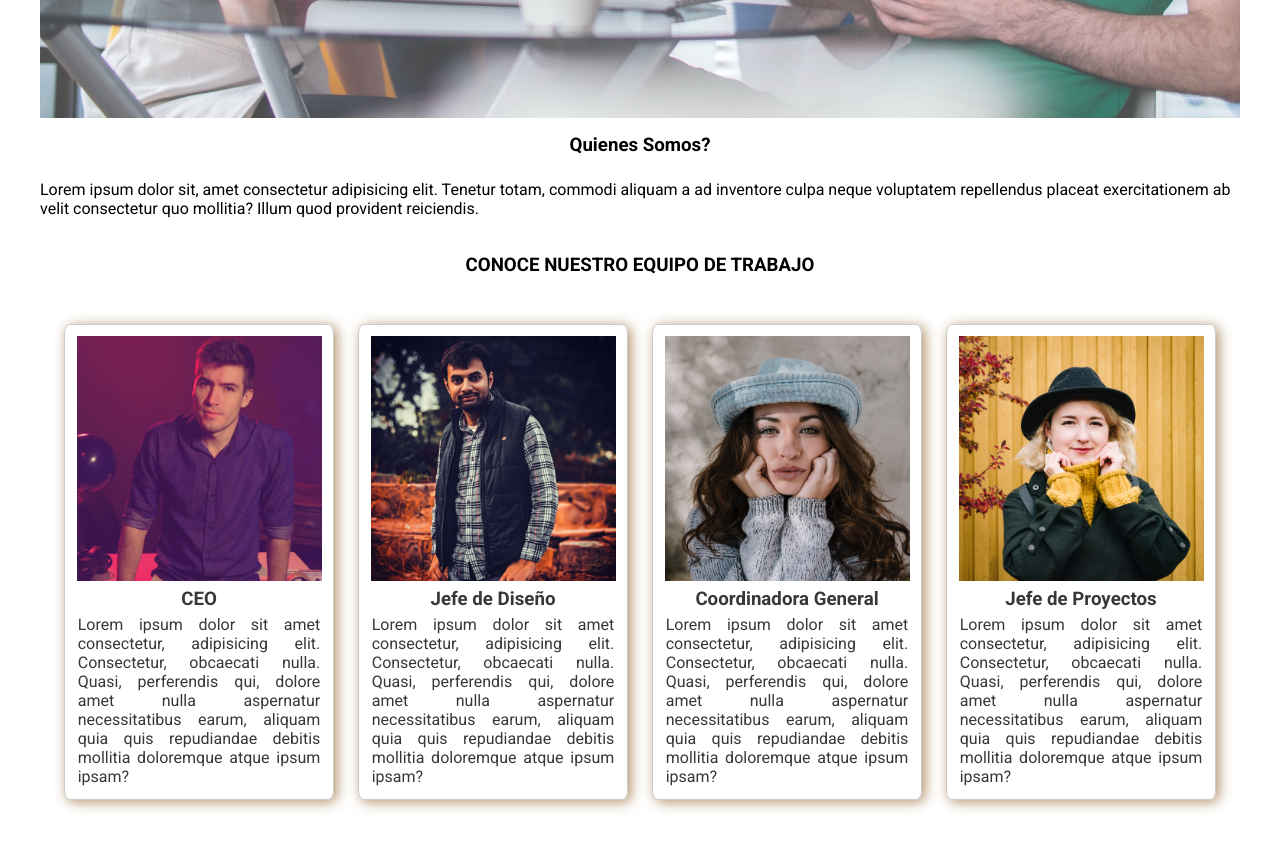
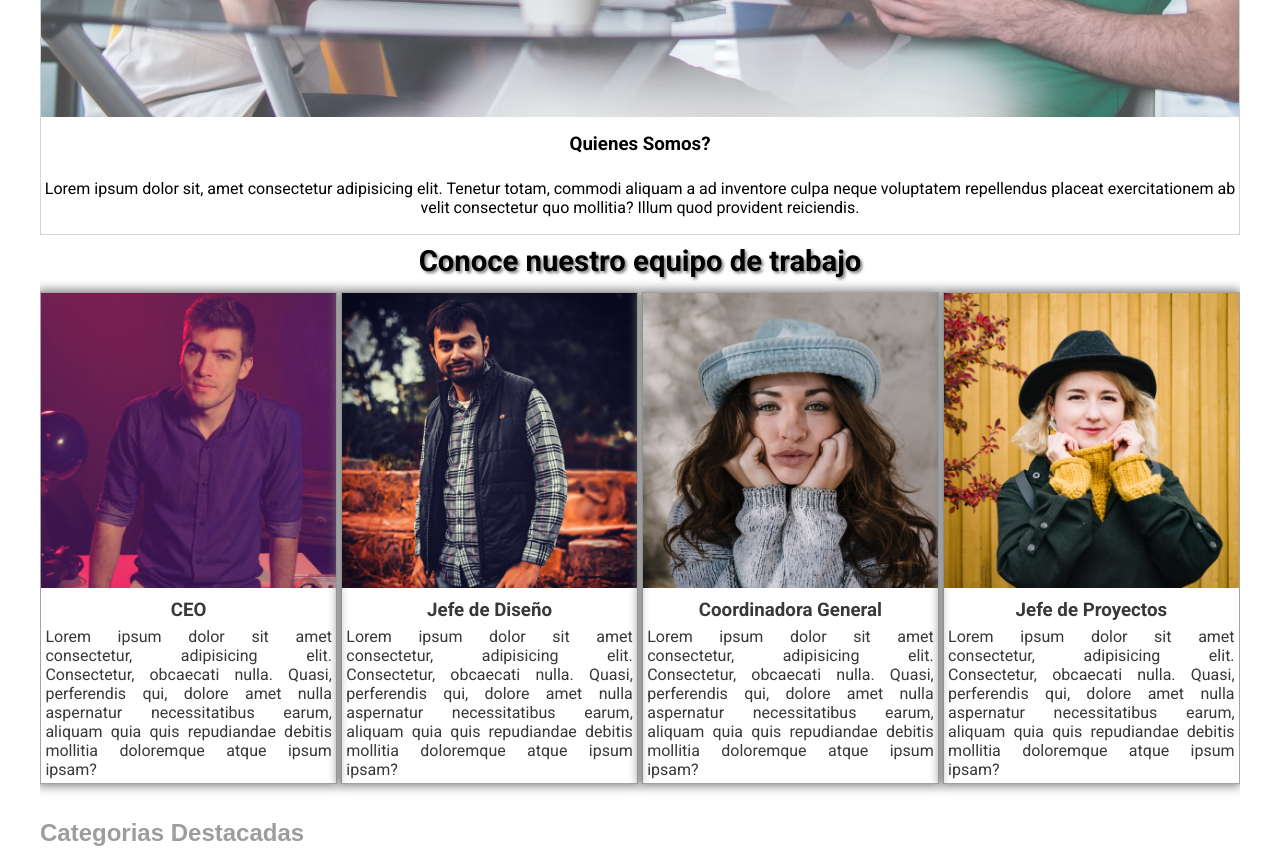
Before and after one commit to gabrielcan/ProyectoWeb, a plain HTML site: page secciones/quienesSomos.html in a window 1280 px wide. Shown: the part 900-1750 px from the top of the page. Drawn offline with Linux system fonts and the light colour scheme.

Commit message:
Agrgamos grid  a la section quienes somos

```diff
--- a/css/style.css
+++ b/css/style.css
@@ -147,7 +147,7 @@ section {
 }
 .cont_icon_buscar {
   height: 100%;
-  width: 2.3rem;
+  width: 2.4rem;
   display: flex;
   align-items: center;
   justify-content: center;
@@ -508,10 +508,61 @@ button {
 }
 
 /* QUIENES SOMOS */
+
+.quinesSomos__Cont {
+  display: grid;
+  grid-template-rows: 64% 3% 31%;
+  grid-template-columns: 1fr 1fr 1fr 1fr 1fr 1fr 1fr 1fr 1fr 1fr 1fr 1fr;
+  grid-gap: 0.3%;
+  grid-template-areas:
+      "area1 area1 area1 area1 area1 area1 area1 area1 area1 area1 area1 area1"
+      "area2 area2 area2 area2 area2 area2 area2 area2 area2 area2 area2 area2"
+      "area3 area3 area3 area4 area4 area4 area5 area5 area5 area6 area6 area6";
+  align-items: stretch;
+  /* margin-top: 1%; */
+  overflow: hidden;
+  align-content: stretch;
+}
 .quinesSomos__Cont h3 {
   margin-top: 1%;
   margin-bottom: 2%;
   text-align: center;
+}
+.quinesSomos__inicioCont {
+  text-align: center;
+  border: #918c8c60 1px solid;
+  grid-area: area1;
+  overflow: hidden;
+}
+
+.quienesSomos__presentCard3,
+.quienesSomos__presentCard4,
+.quienesSomos__presentCard5,
+.quienesSomos__presentCard6 {
+  box-shadow: -1px 0px 10px 2px grey;
+  border: 1px solid #0606065e;
+}
+.quienesSomos__presentCard3 {
+  grid-area: area3;
+}
+
+.quienesSomos__presentCard4 {
+  grid-area: area4;
+}
+.quienesSomos__presentCard5 {
+  grid-area: area5;
+}
+.quienesSomos__presentCard6 {
+  grid-area: area6;
+}
+
+.quinesSomos__subtitle2 {
+  grid-area: area2;
+  text-align: center;
+  justify-self: center;
+  font-size: 25px;
+margin-bottom: 2%;
+  text-shadow: 2px 2px 3px grey;
 }
 
 .quienesSomos__img {
@@ -523,7 +574,7 @@ button {
   width: 100%;
   z-index: 1;
 }
-.quinesSomos__Cont,
+
 .quienesSomos__contText {
   display: flex;
   justify-content: center;
@@ -550,28 +601,28 @@ button {
   width: 30%;
   margin: 1%;
   box-shadow: 3px 2px 13px 0px #b29168;
-  border-radius: 2%;k;
+  border-radius: 2%;
 }
 .quiensSomos__presentImgText {
   margin: 0.5%;
   text-align: justify;
   color: #060608cc;
+  padding: 1%;
 }
 
 /* Form Contacto */
 
-.main__formContacto_cont section{
+.main__formContacto_cont section {
   display: flex;
   flex-direction: column;
-
 }
-.main__formContacto_cont{
+.main__formContacto_cont {
   flex-direction: row;
   display: flex;
   align-content: center;
   justify-content: space-between;
 }
-.formContacto__cont{
+.formContacto__cont {
   background: rgba(178, 145, 104, 0.44);
   display: flex;
   flex-direction: column;
@@ -581,13 +632,13 @@ button {
   width: 40%;
   max-height: 315px;
 }
-.formContacto__cont label{
+.formContacto__cont label {
   margin: 1%;
 }
-.formContacto__cont h3{
+.formContacto__cont h3 {
   text-align: center;
 }
-.formContacto__buttonEnviar{
+.formContacto__buttonEnviar {
   background: #000;
   color: white;
   display: flex;
@@ -604,18 +655,18 @@ text-align: center;
   opacity: 100%;
   transition: all 1s;
 }
-.formContacto__buttonEnviar:hover{
+.formContacto__buttonEnviar:hover {
   background: #fdc43f;
   color: #000;
   transition: all 1s;
   opacity: 80%;
 }
 
-  .publicidad__img{
+.publicidad__img {
   width: 100%;
   opacity: 90%;
 }
-  .publicidad__cont{
+.publicidad__cont {
   width: 17.5%;
   display: flex;
   align-self: center;
@@ -623,19 +674,17 @@ text-align: center;
 
 /* Formulario Registro */
 
-
-.main__formRegist_cont section{
+.main__formRegist_cont section {
   display: flex;
   flex-direction: column;
-
 }
-.main__formRegist_cont{
+.main__formRegist_cont {
   flex-direction: row;
   display: flex;
   align-content: center;
   justify-content: space-between;
 }
-.formRegist__cont{
+.formRegist__cont {
   background: rgba(178, 145, 104, 0.44);
   display: flex;
   flex-direction: column;
@@ -648,7 +697,7 @@ text-align: center;
   border-radius: 2rem;
   box-shadow: -2px 2px 10px 2px black;
 }
-.formRegist__cont input{
+.formRegist__cont input {
   width: 60%;
   display: flex;
   align-self: center;
@@ -656,13 +705,13 @@ text-align: center;
   border-radius: 2rem;
   padding: 1%;
 }
-.formRegist__cont label{
+.formRegist__cont label {
   margin: 1%;
 }
-.formRegist__cont h3{
+.formRegist__cont h3 {
   text-align: center;
 }
-.formRegist__buttonEnviar{
+.formRegist__buttonEnviar {
   background: #000;
   color: white;
   display: flex;
@@ -679,23 +728,23 @@ text-align: center;
   opacity: 100%;
   transition: all 1s;
 }
-.formRegist__buttonEnviar:hover{
+.formRegist__buttonEnviar:hover {
   background: #fdc43f;
   color: #000;
   transition: all 1s;
   opacity: 80%;
 }
 
-.formRegistpublicidad__img{
+.formRegistpublicidad__img {
   width: 100%;
   opacity: 90%;
 }
-.formRegistpublicidad__cont{
+.formRegistpublicidad__cont {
   width: 28%;
   display: flex;
   align-self: center;
 }
-.formRegist__condiciones{
+.formRegist__condiciones {
   margin: 2% 30% 2% 30%;
   text-align: center;
   display: flex;
@@ -703,25 +752,21 @@ text-align: center;
 
 /* formVender */
 
-
-.main__formVender_cont section{
+.main__formVender_cont section {
   display: flex;
   flex-direction: column;
-
 }
-.main__formVender_cont{
+.main__formVender_cont {
   flex-direction: row;
   display: flex;
   align-content: center;
   justify-content: space-between;
 }
-.formVender__cont{
+.formVender__cont {
   background: rgba(178, 145, 104, 0.44);
   display: flex;
   flex-direction: column;
-  border: 1px
-px
-solid black;
+  border: 1px px solid black;
   padding: 1%;
   margin: 1%;
   width: 40%;
@@ -732,7 +777,7 @@ solid black;
   align-items: center;
   box-shadow: -2px 2px 10px 2px black;
 }
-.formVender__cont input{
+.formVender__cont input {
   width: 60%;
   display: flex;
   align-self: center;
@@ -740,18 +785,18 @@ solid black;
   border-radius: 2rem;
   padding: 1%;
 }
-.formVender__cont label{
+.formVender__cont label {
   margin: 1%;
 }
-.formVender__cont h3{
+.formVender__cont h3 {
   text-align: center;
 }
-.formVender__cont select{
+.formVender__cont select {
   width: 28%;
   text-align: center;
   padding: 1%;
 }
-.formVender__buttonEnviar{
+.formVender__buttonEnviar {
   background: #000;
   color: white;
   display: flex;
@@ -768,28 +813,28 @@ text-align: center;
   opacity: 100%;
   transition: all 1s;
 }
-.formVender__buttonEnviar:hover{
+.formVender__buttonEnviar:hover {
   background: #fdc43f;
   color: #000;
   transition: all 1s;
   opacity: 80%;
 }
 
-.formVenderpublicidad__img{
+.formVenderpublicidad__img {
   width: 100%;
   opacity: 90%;
 }
-.formVenderpublicidad__cont{
+.formVenderpublicidad__cont {
   width: 28%;
   display: flex;
   align-self: center;
 }
-.formVender__condiciones{
+.formVender__condiciones {
   margin: 2% 30% 2% 30%;
   text-align: center;
   display: flex;
 }
-.formVender__Check{
+.formVender__Check {
   display: flex;
   align-items: center;
   justify-content: center;
@@ -798,7 +843,7 @@ text-align: center;
   align-content: center;
   margin: 1.1%;
 }
-.formVender__check_cont{
+.formVender__check_cont {
   width: 40%;
   display: flex;
   align-content: center;
--- a/secciones/quienesSomos.html
+++ b/secciones/quienesSomos.html
@@ -108,6 +108,7 @@
 
     <main>
       <section class="quinesSomos__Cont">
+        <div class="quinesSomos__inicioCont">
         <div class="quienesSomos__contImg">
           <img
             class="quienesSomos__img"
@@ -124,9 +125,11 @@
             mollitia? Illum quod provident reiciendis.
           </p>
         </div>
-        <h3>CONOCE NUESTRO EQUIPO DE TRABAJO</h3>
-        <div class="quienesSomos__contCard">
-          <div class="quienesSomos__presentCard">
+      </div>
+
+      <div class="quinesSomos__subtitle2"> <h3>Conoce nuestro equipo de trabajo</h3></div>
+
+          <div class="quienesSomos__presentCard3">
             <div class="quinesSomos__presntImg">
               <img
                 class="quiensSomos__imgPresent"
@@ -145,7 +148,8 @@
             </div>
           </div>
 
-          <div class="quienesSomos__presentCard">
+
+          <div class="quienesSomos__presentCard4">
             <div class="quinesSomos__presntImg">
               <img
                 class="quiensSomos__imgPresent"
@@ -164,7 +168,7 @@
             </div>
           </div>
 
-          <div class="quienesSomos__presentCard">
+          <div class="quienesSomos__presentCard5">
             <div class="quinesSomos__presntImg">
               <img
                 class="quiensSomos__imgPresent"
@@ -183,7 +187,7 @@
             </div>
           </div>
 
-          <div class="quienesSomos__presentCard">
+          <div class="quienesSomos__presentCard6">
             <div class="quinesSomos__presntImg">
               <img
                 class="quiensSomos__imgPresent"
@@ -260,7 +264,7 @@
               alt="img_Categorias"
             />
           </div>
-        </div>
+
       </section>
     </main>
 
```
Also changed, not shown: index.html (+1 -1 lines). Lines whose indentation alone changed are shown as unchanged.
